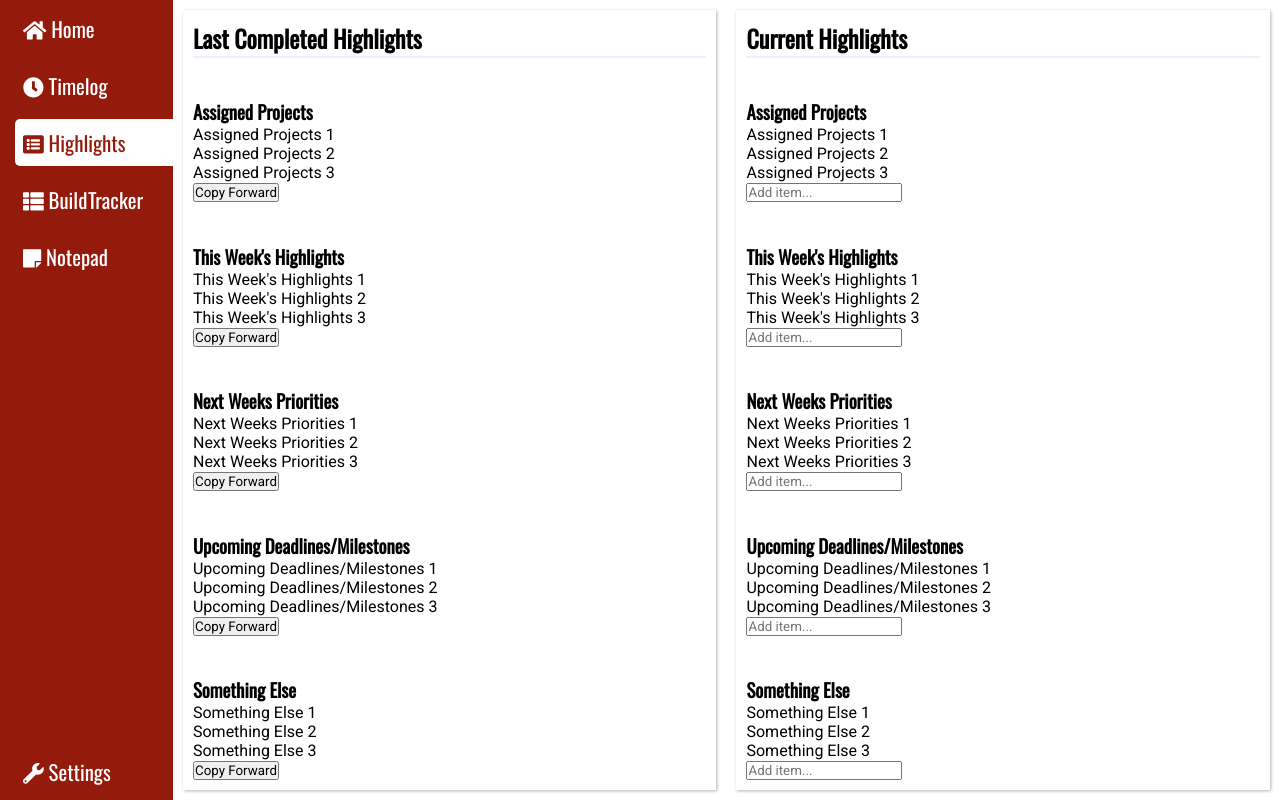
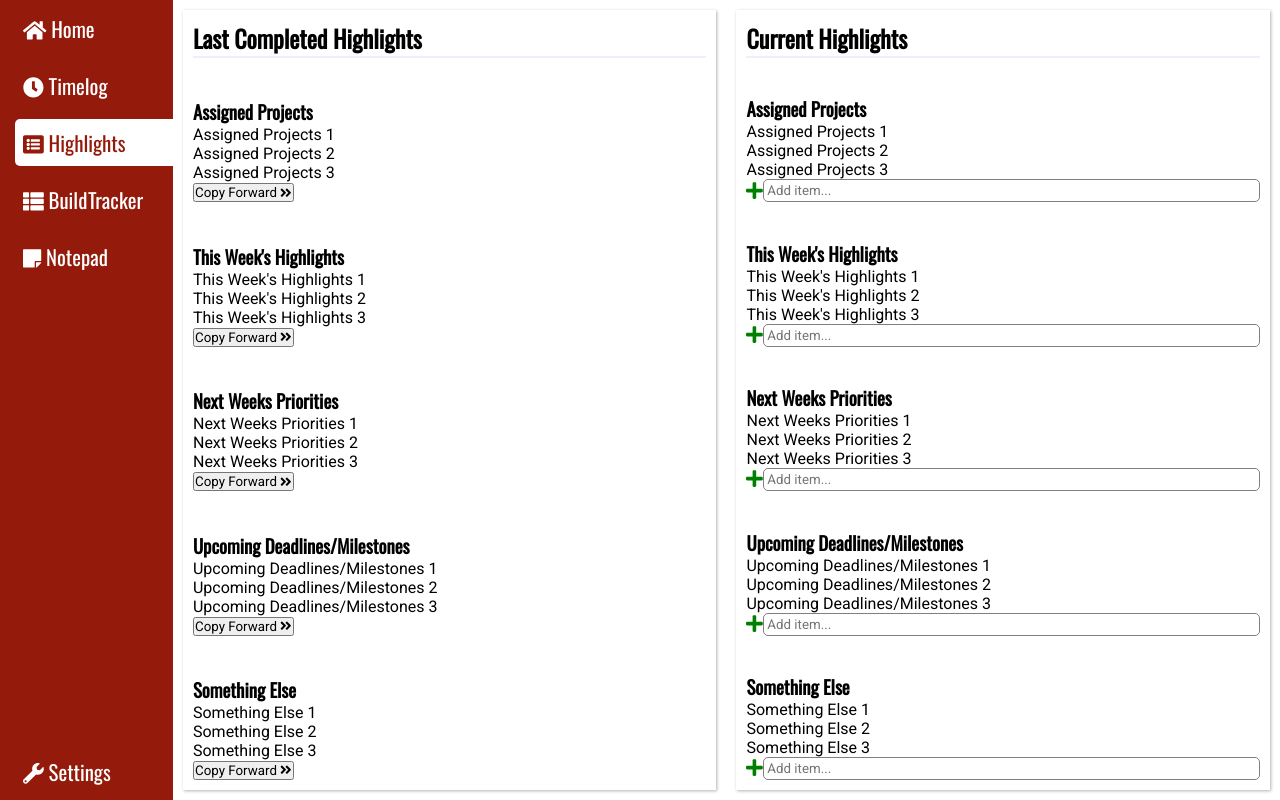
Before and after one commit to colinkey/weebo, a React (Create React App) app: page /highlights in a window 1280 px wide. Built offline with nearby package versions, Linux system fonts and the light colour scheme.

Commit message:
Updated highlights components

```diff
--- a/package.json
+++ b/package.json
@@ -4,6 +4,7 @@
   "private": true,
   "dependencies": {
     "electron": "^1.8.4",
+    "nedb": "^1.8.0",
     "react": "^16.3.1",
     "react-dom": "^16.3.1",
     "react-router-dom": "^4.2.2",
--- a/src/components/App.js
+++ b/src/components/App.js
@@ -13,7 +13,8 @@ class App extends Component {
       highlights: true,
       buildTracker: true,
       notepad: true
-    }
+    },
+    highlights: {}
   };
 
   toggleEnabledModule = e => {
@@ -34,6 +35,7 @@ class App extends Component {
         <ModuleContainer
           toggleEnabledModule={this.toggleEnabledModule}
           enabledModules={this.state.enabledModules}
+          highlights={this.state.highlights}
         />
       </div>
     );
--- a/src/components/ModuleContainer.js
+++ b/src/components/ModuleContainer.js
@@ -15,7 +15,7 @@ const ModuleContainer = props => (
     <Switch>
       <Route exact path="/home" component={Welcome} />
       <Route exact path="/timelog" component={Timelog} />
-      <Route exact path="/highlights" component={Highlights} />
+      <Route exact path="/highlights" render={() => <Highlights highlights={props.highlights} />} />
       <Route exact path="/buildtracker" component={BuildTracker} />
       <Route exact path="/notepad" component={Notepad} />
       <Route
--- a/src/components/highlights/HighlightGroup.js
+++ b/src/components/highlights/HighlightGroup.js
@@ -3,15 +3,18 @@ import React from "react";
 import HighlightList from "./HighlightList";
 
 import "./HighlightGroup.css";
+import HighlightInput from "./HighlightInput";
 
 const HighlightGroup = props => (
   <div className="highglight-group">
     <h3>{props.title}</h3>
     <HighlightList title={props.title} />
     {props.current ? (
-      <input type="text" placeholder="Add item..." />
+      <HighlightInput />
     ) : (
-      <button>Copy Forward</button>
+      <button>
+        Copy Forward <i className="fas fa-angle-double-right" />
+      </button>
     )}
   </div>
 );
--- a/src/components/highlights/HighlightInput.css
+++ b/src/components/highlights/HighlightInput.css
@@ -1,11 +1,19 @@
-.highlight textarea {
-  resize: none;
-  width: 300px;
-  height: 100px;
-  padding: 5px;
-  border-radius: 5px;
+.highlight {
+  display: flex;
+  width: 100%;
+  justify-content: space-between;
 }
 
-.highlight h2 {
-  font-size: 1em;
+.highlight-input {
+  width: 100%;
+  padding: 3px;
+  border-radius: 5px;
+  border: 1px solid grey;
 }
+
+.highlight-control-button {
+  background-color: transparent;
+  border: none;
+  color: green;
+  font-size: 1.2em;
+}
--- a/src/components/highlights/HighlightInput.js
+++ b/src/components/highlights/HighlightInput.js
@@ -4,8 +4,10 @@ import "./HighlightInput.css";
 
 const HighlightInput = props => (
   <div className="highlight">
-    <h2>{props.title}</h2>
-    <textarea />
+    <button className="highlight-control-button">
+      <i className="fas fa-plus" />
+    </button>
+    <input className="highlight-input" type="text" placeholder="Add item..." />
   </div>
 );
 
```
Also changed, not shown: 1 other file (tests, documents, lock files or other folders).
